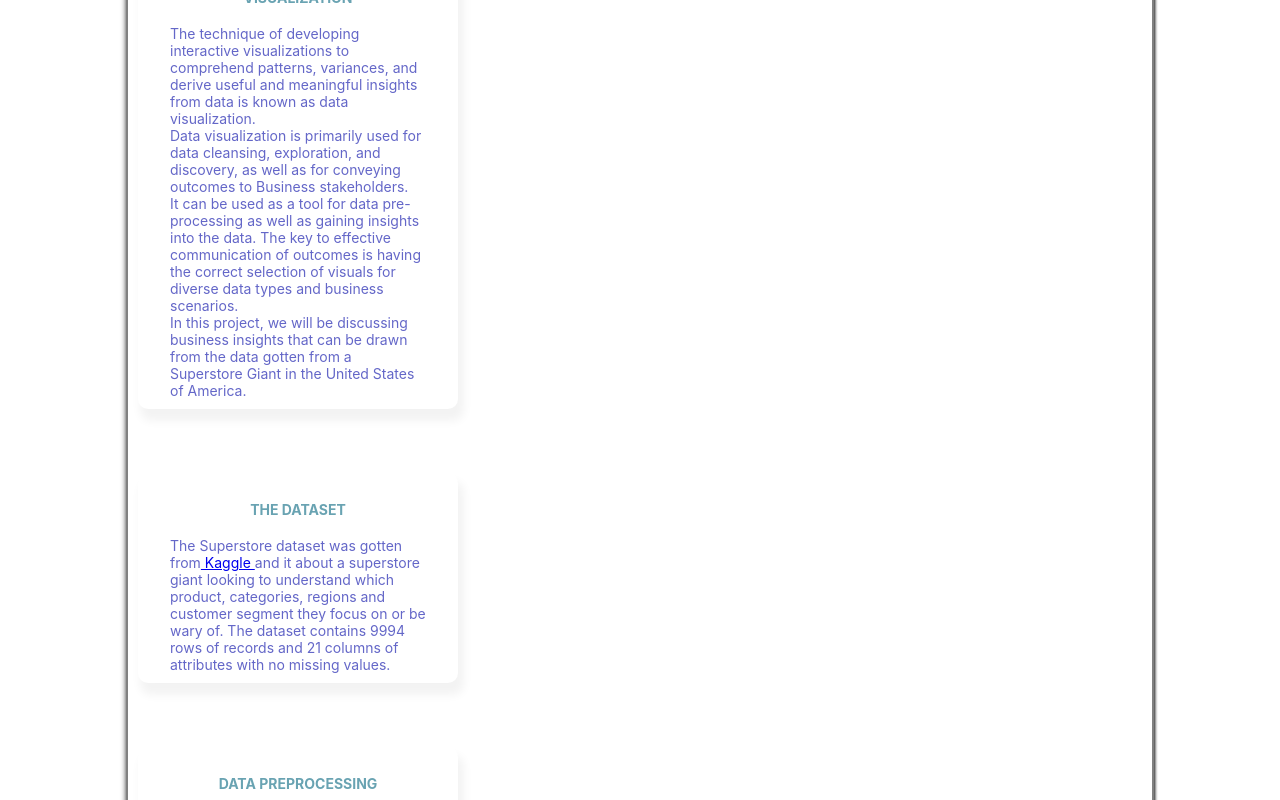
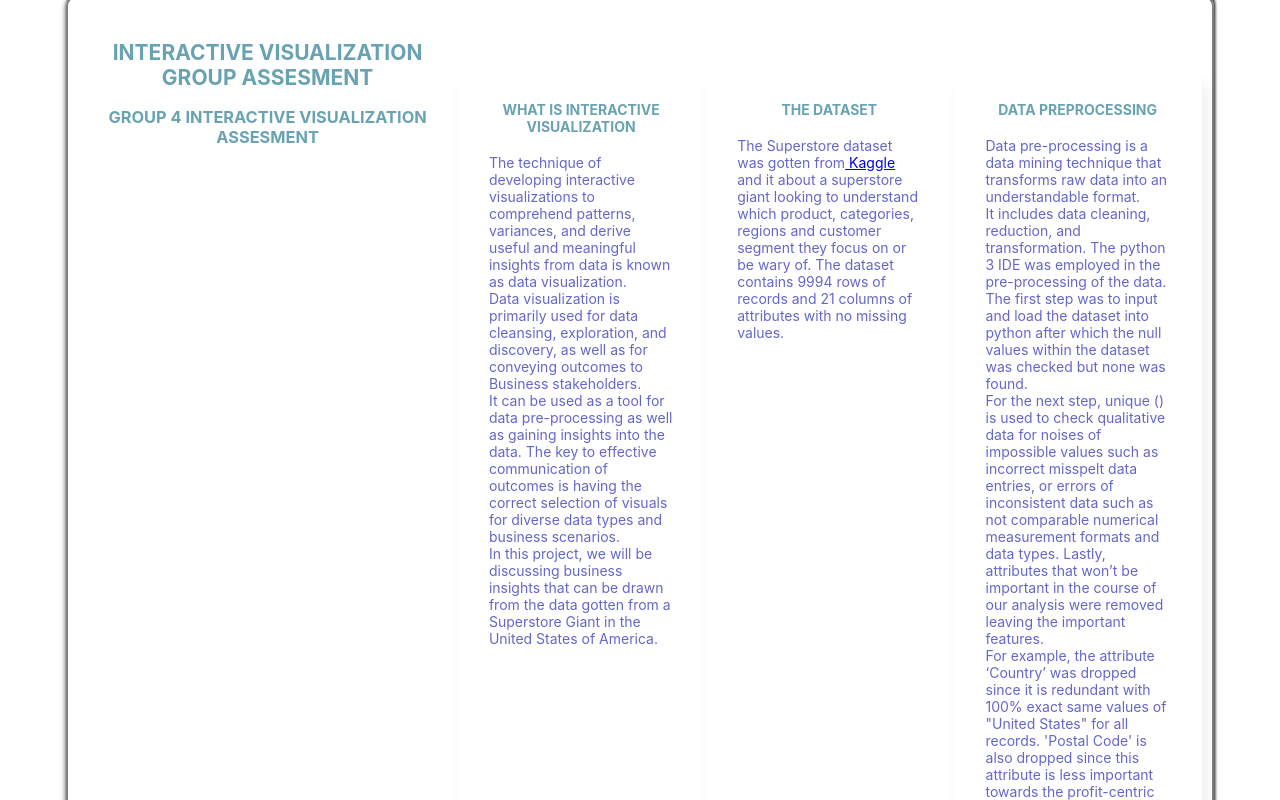
Before and after one commit to Sir-Newton/BBsTeams, a Next.js app in the folder BBsTeams/: page / in a window 1280 px wide. Shown: the top 800 px of the page. Built offline with nearby package versions, Linux system fonts and the light colour scheme.

Commit message:
Update index.js

```diff
--- a/BBsTeams/pages/index.js
+++ b/BBsTeams/pages/index.js
@@ -17,7 +17,7 @@ return (
     <h2 className="title"  align="center"> INTERACTIVE VISUALIZATION GROUP ASSESMENT </h2>
     </p>
 
-    <div id="mainbody">  <br/> <br/> <br/> <br/> <br/>
+    <div id="mainbody" class="widecard">  <br/> <br/> <br/> <br/> <br/>
     <p>
     <h2 align="center" className="sky"> INTERACTIVE VISUALIZATION GROUP ASSESMENT </h2>
     <h3 align="center" className="sky"> GROUP 4 INTERACTIVE VISUALIZATION ASSESMENT </h3>
```
